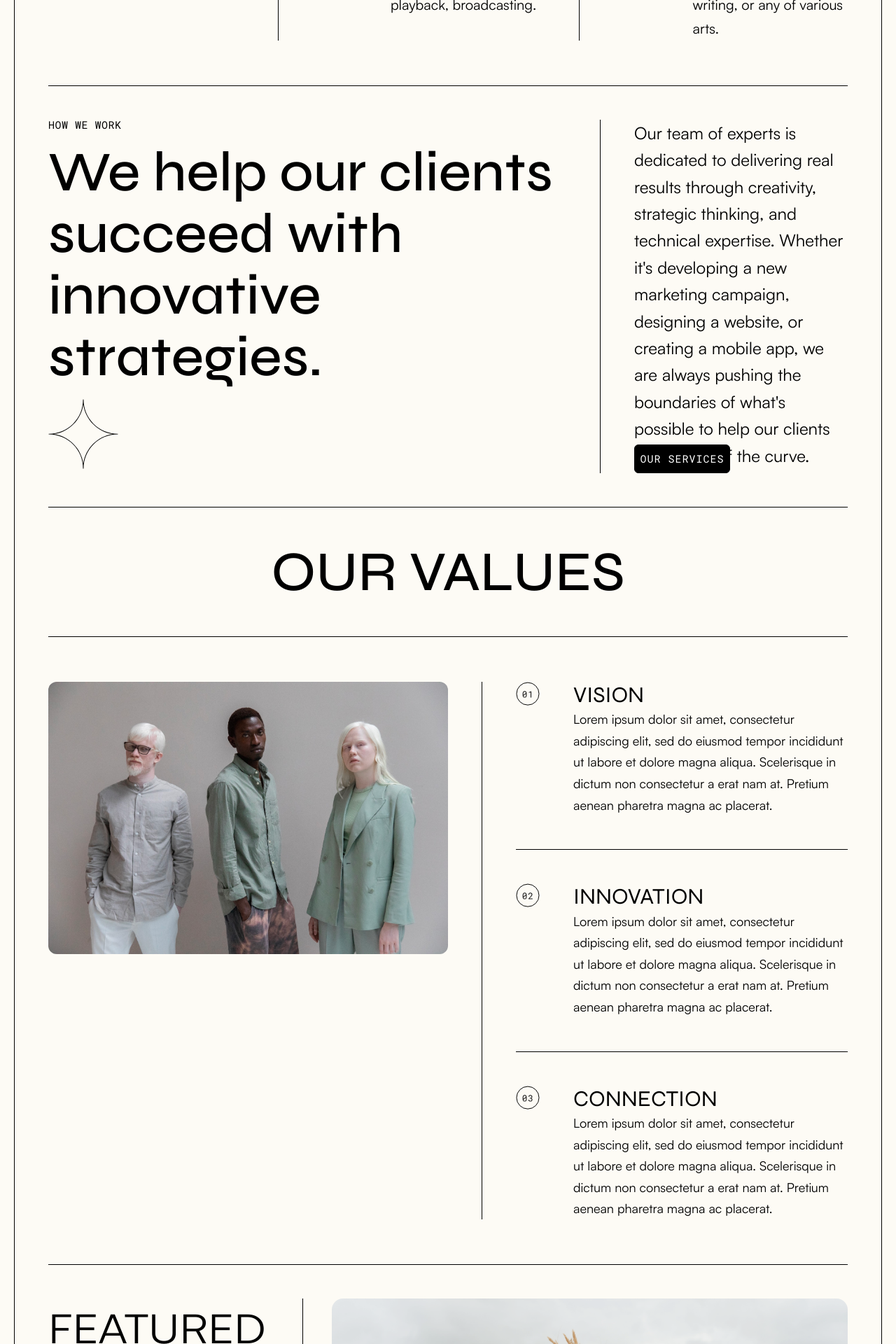
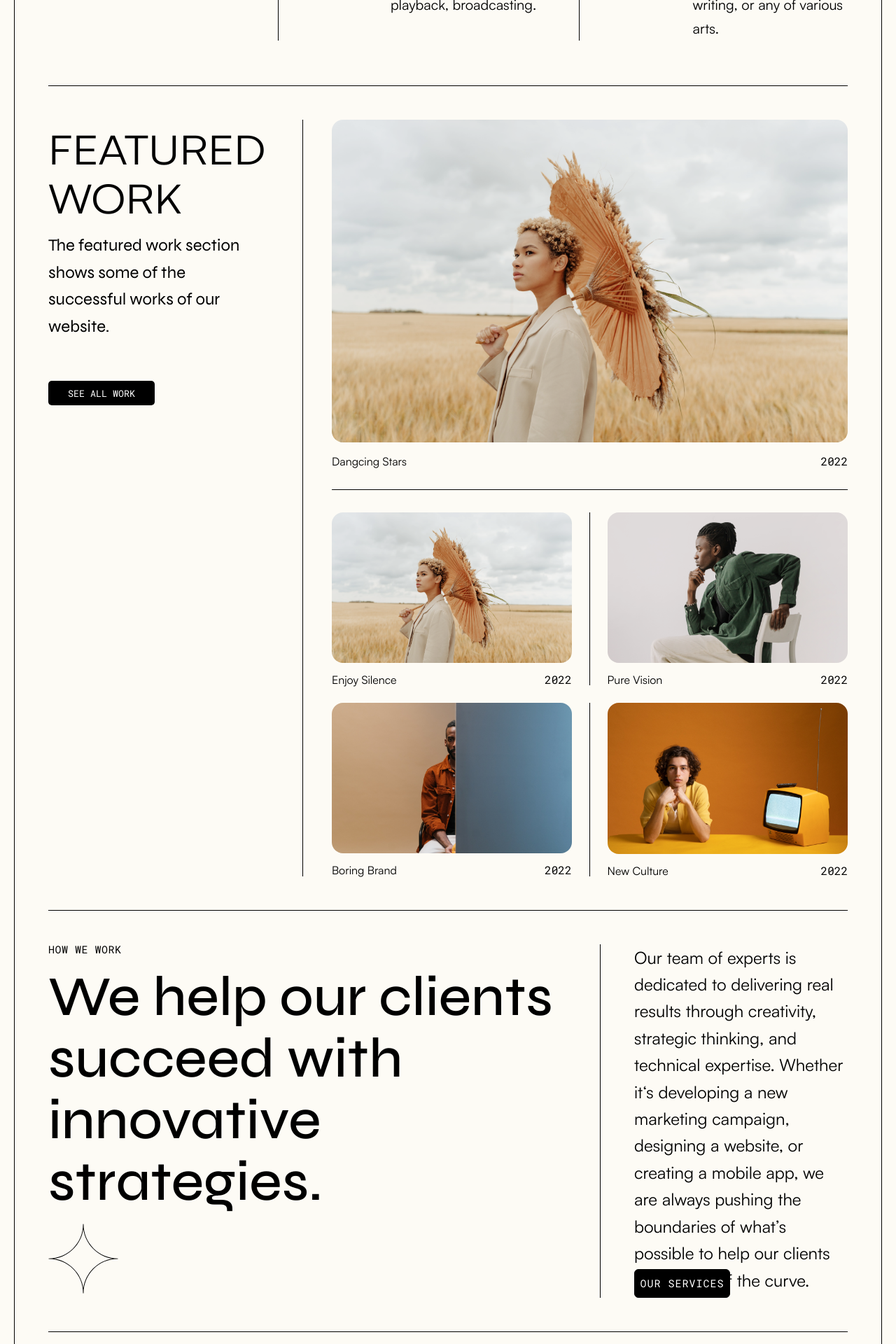
Before and after one commit to taodemy/website, a Next.js app: page / in a window 1280 px wide. Shown: the part 1520-3440 px from the top of the page at 70% size. Built offline with nearby package versions, Linux system fonts and the light colour scheme.

Commit message:
add tests, modify css

```diff
--- a/components/general/HowWeWork.tsx
+++ b/components/general/HowWeWork.tsx
@@ -24,7 +24,7 @@ function HowWeWork() {
         <img
           src="/images/star.svg"
           className={styles.how_we_work__icon}
-          aria-label="star_icon"
+          aria-label="how_we_work_star_icon"
           alt="how we work icon"
         />
       </div>
@@ -33,9 +33,9 @@ function HowWeWork() {
           className={`${fontSatoshi.className} global__text--large ${styles.how_we_work__content_text}`}
         >
           Our team of experts is dedicated to delivering real results through creativity, strategic
-          thinking, and technical expertise. Whether it&#39;s developing a new marketing campaign,
+          thinking, and technical expertise. Whether it‘s developing a new marketing campaign,
           designing a website, or creating a mobile app, we are always pushing the boundaries of
-          what&#39;s possible to help our clients stay ahead of the curve.
+          what’s possible to help our clients stay ahead of the curve.
         </p>
         <Button>OUR SERVICES</Button>
       </article>
--- a/pages/index.tsx
+++ b/pages/index.tsx
@@ -17,9 +17,9 @@ export default function Home() {
       <main>
         <Hero />
         <WhatWeDo />
+        <FeaturedWork />
         <HowWework />
         <Values />
-        <FeaturedWork />
         <Contact />
         <LatestNews />
       </main>
--- a/styles/HowWeWork.module.css
+++ b/styles/HowWeWork.module.css
@@ -3,6 +3,7 @@
   grid-template-columns: 69% 31%;
   border-bottom: 1px solid var(--border-default);
   padding: 48px 0;
+  justify-content: space-between;
 }
 .how_we_work__title {
   grid-column: auto;
```
Also changed, not shown: 1 other file (tests, documents, lock files or other folders).
